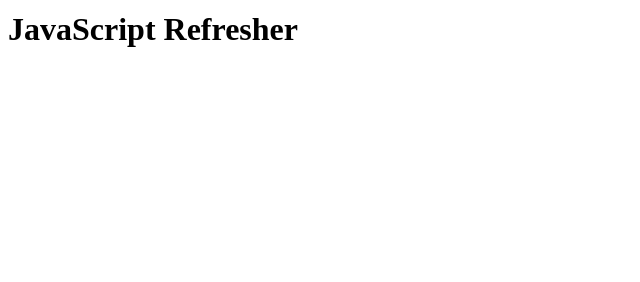
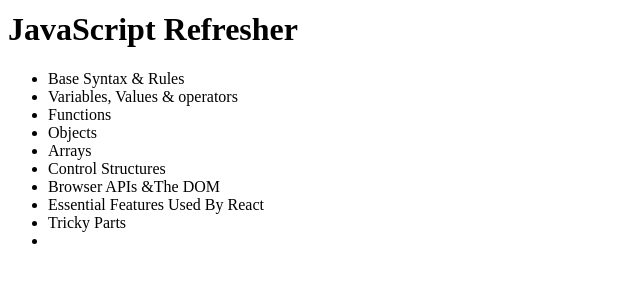
Before and after one commit to samina-shameem/js_udemy_refresh, a plain HTML site: page index.html in a window 1280 px wide. Shown: the part 338-620 px from the top of the page, without its empty margins (0-640 px from the left). Drawn offline with Linux system fonts and the light colour scheme.

Commit message:
added ul and li .

```diff
--- a/index.html
+++ b/index.html
@@ -14,6 +14,19 @@
 
     </header>
 
+    <ul>
+        <li>Base Syntax & Rules</li>
+        <li>Variables, Values & operators</li>
+        <li>Functions</li>
+        <li>Objects</li>
+        <li>Arrays</li>
+        <li>Control Structures</li>
+        <li>Browser APIs &The DOM</li>
+        <li>Essential Features Used By React</li>
+        <li>Tricky Parts</li>
+        <li></li>
+    </ul>
+
     <script src="script.js"></script>
 </body>
 </html>
```
